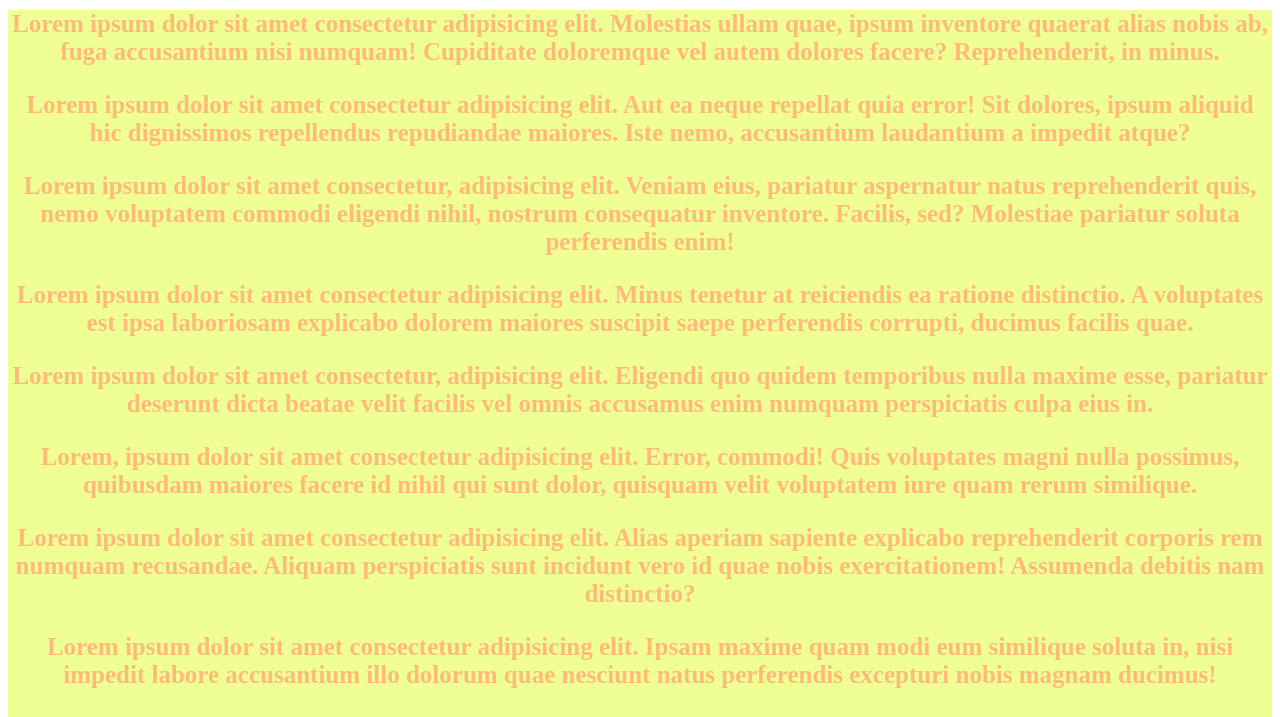
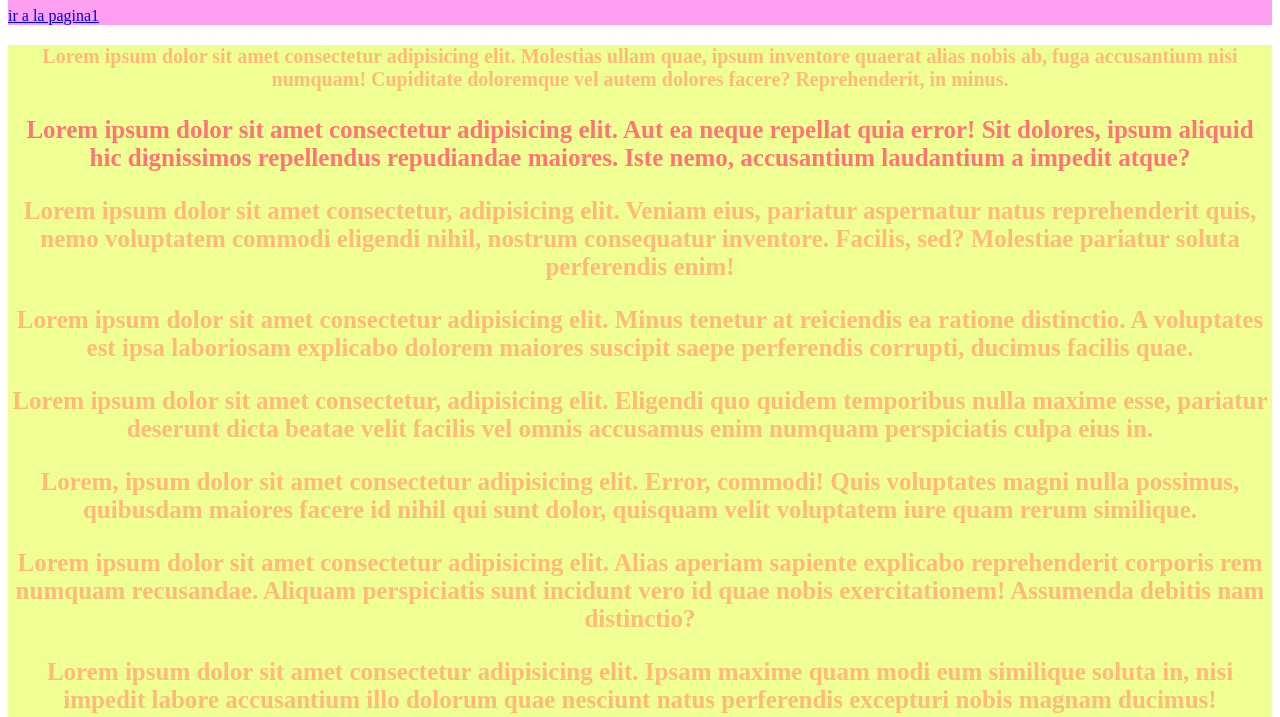
Before and after one commit to jhothinnan/clase-css, a plain HTML site: page index.html in a window 1280 px wide. Shown: the part 73-790 px from the top of the page. Drawn offline with Linux system fonts and the light colour scheme.

Commit message:
audio y  selectores de clase

```diff
--- a/estilos.css
+++ b/estilos.css
@@ -15,3 +15,9 @@ footer{
 header{
     background-color: rgb(255, 159, 242);
 }
+.parrafo1{
+    font-size: 20px;
+}
+.parrafo2{
+    color: rgb(255, 117, 117);
+}
--- a/index.html
+++ b/index.html
@@ -9,13 +9,15 @@
 <body>
     <header>
         <h1>EJEMPLOS CSS</h1>
+        <nav><a href="pagina1.html">ir a la pagina1</a>
+        </nav>
     </header>
     <main>
         <section>
-           <p>
+           <p class="parrafo1">
                Lorem ipsum dolor sit amet consectetur adipisicing elit. Molestias ullam quae, ipsum inventore quaerat alias nobis ab, fuga accusantium nisi numquam! Cupiditate doloremque vel autem dolores facere? Reprehenderit, in minus.
            </p>
-           <p>
+           <p class="parrafo2">
                Lorem ipsum dolor sit amet consectetur adipisicing elit. Aut ea neque repellat quia error! Sit dolores, ipsum aliquid hic dignissimos repellendus repudiandae maiores. Iste nemo, accusantium laudantium a impedit atque?
            </p>
             <p>
```
Also changed, not shown: pagina1.html (+2 -1 lines), 1 other file.
